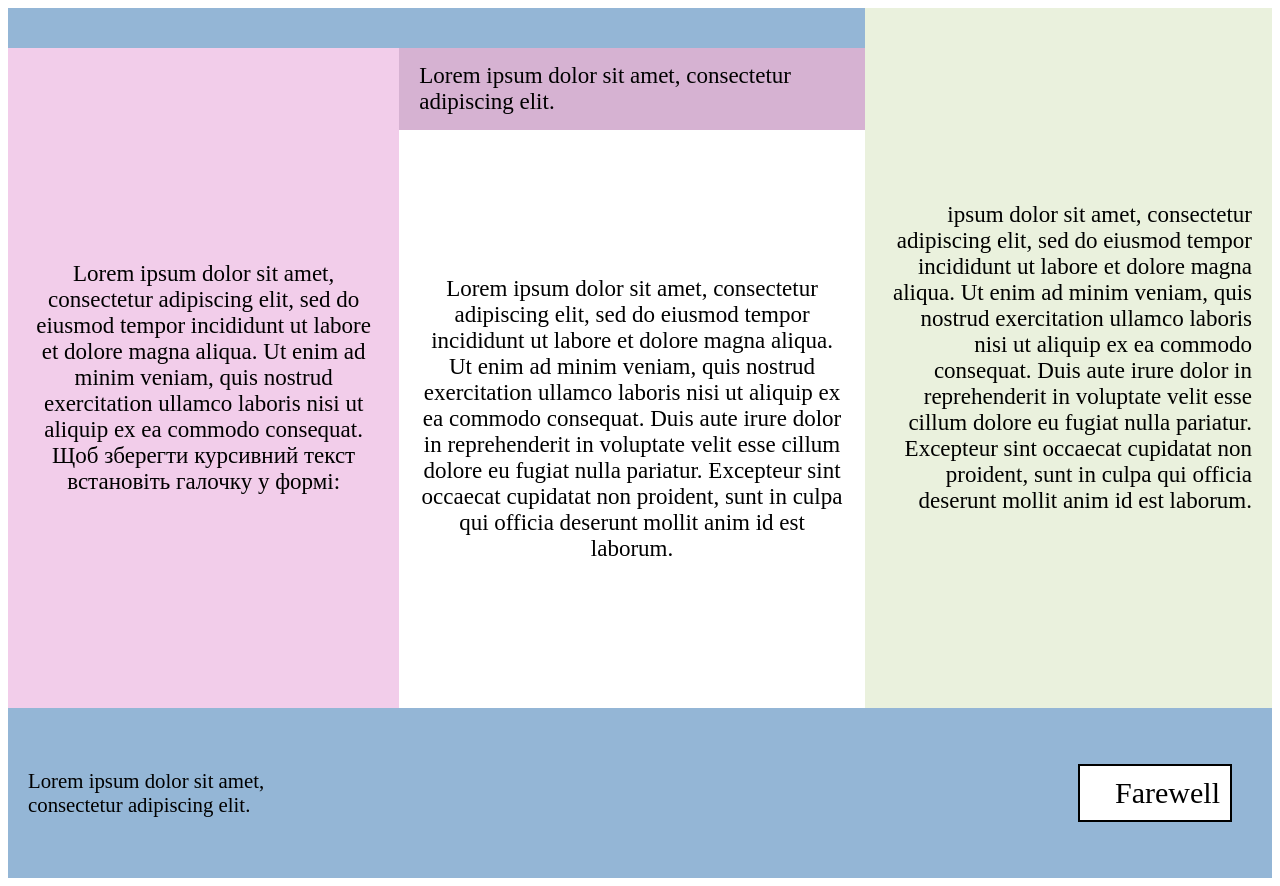
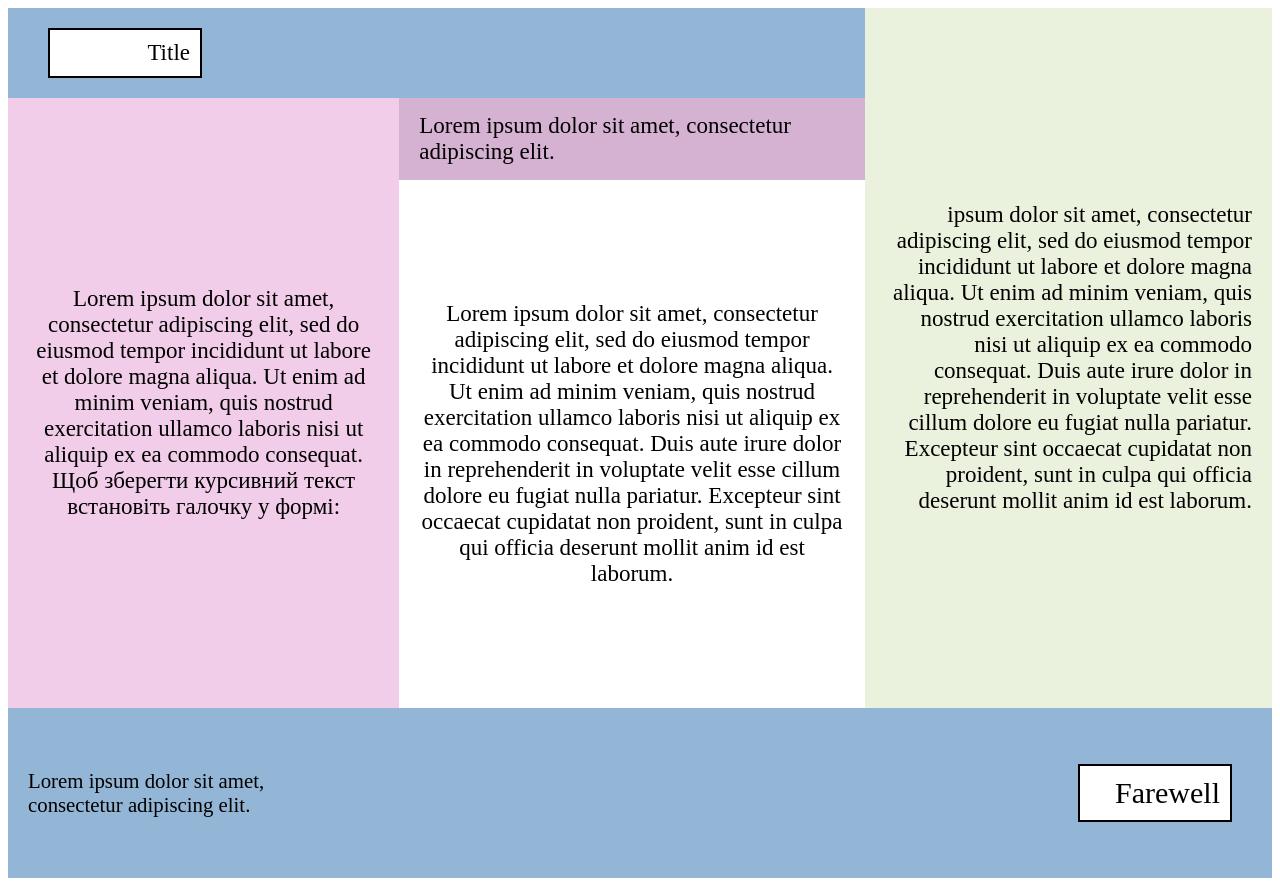
Before and after one commit to kisellsn/web_labs, a plain HTML site: page лаб3/mdia.html in a window 1280 px wide. Drawn offline with Linux system fonts and the light colour scheme.

Commit message:
Update mdia.html

```diff
--- a/лаб3/mdia.html
+++ b/лаб3/mdia.html
@@ -11,6 +11,7 @@
 		<div id="main-content">
             <div id="leftbox">
 				<div id="p1">
+				    <div id="head">Title</div>
 				    <div id="row">
 					</div>
                 </div>
```
